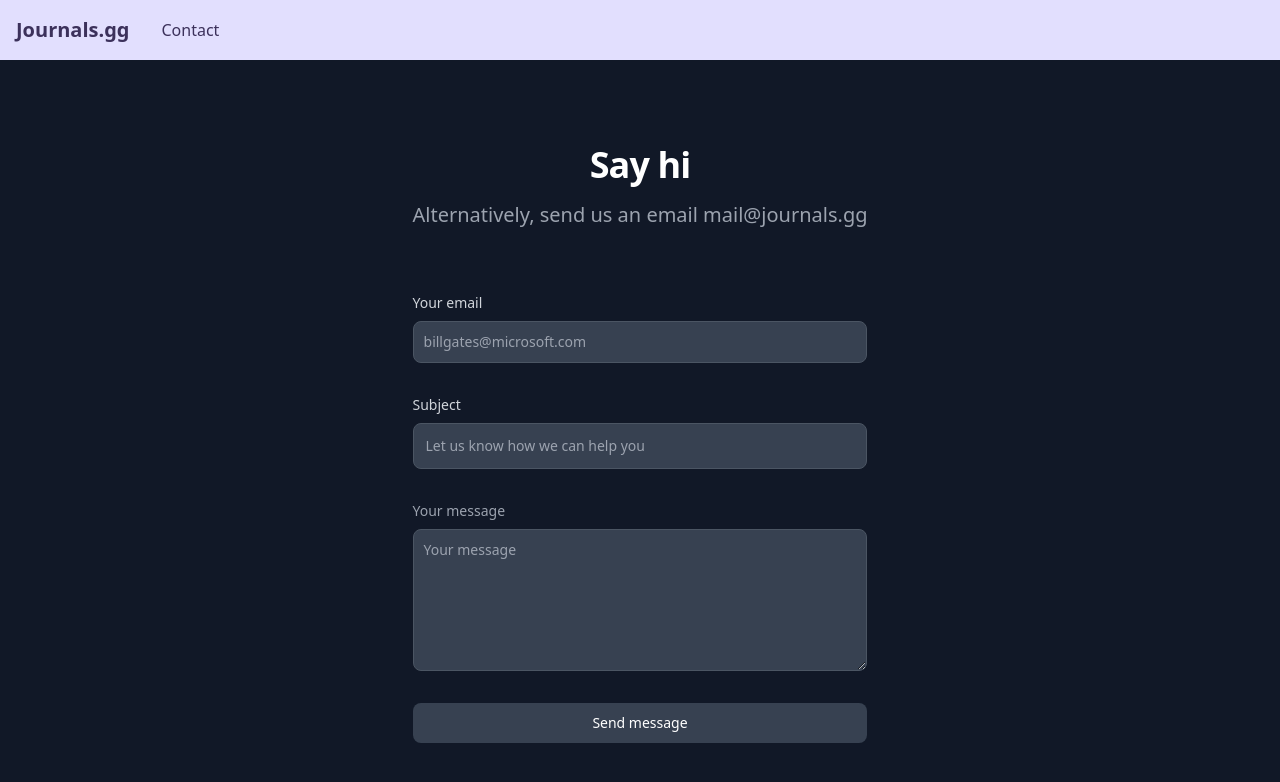
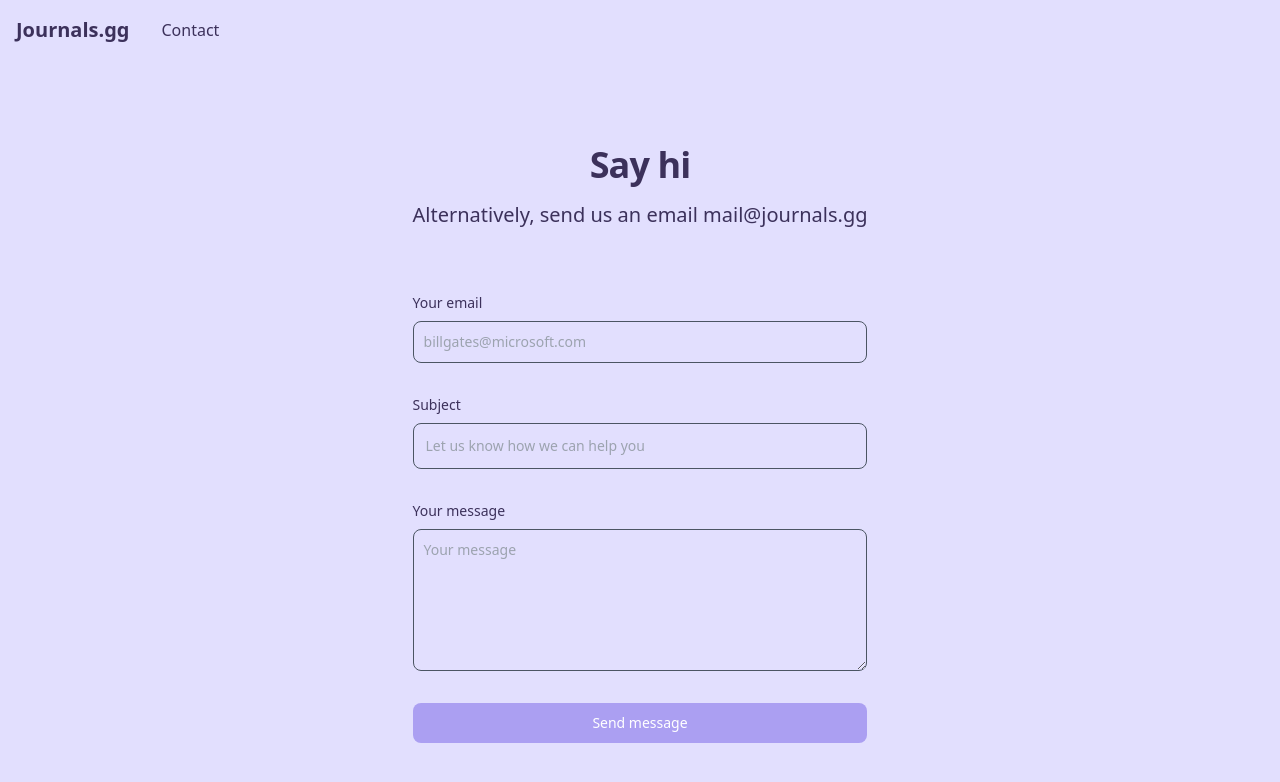
Before and after one commit to edwardfgt/journals-website-2024, a React (Vite) app: page /contact in a window 1280 px wide. Shown: the top 782 px of the page. Built offline with nearby package versions, Linux system fonts and the light colour scheme.

Commit message:
Change colours on contact page

```diff
--- a/src/components/ContactForm.tsx
+++ b/src/components/ContactForm.tsx
@@ -34,19 +34,19 @@ function ContactForm() {
     };
 
     return (
-        <section className="min-h-screen bg-gray-900 flex flex-col items-center justify-center">
+        <section className="min-h-screen bg-background flex flex-col items-center justify-center">
             <div className="px-4 mx-auto max-w-2xl">
-                <h2 className="mb-4 text-4xl tracking-tight font-extrabold text-center text-white">
+                <h2 className="mb-4 text-4xl tracking-tight font-extrabold text-center text-text">
                     Say hi
                 </h2>
-                <p className="mb-8 lg:mb-16 font-light text-center text-gray-400 sm:text-xl">
+                <p className="mb-8 lg:mb-16 font-light text-center text-text sm:text-xl">
                     Alternatively, send us an email mail@journals.gg
                 </p>
                 <form onSubmit={onSubmit} className="space-y-8">
                     <div>
                         <label
                             htmlFor="email"
-                            className="block mb-2 text-sm font-medium text-gray-300"
+                            className="block mb-2 text-sm font-medium text-text"
                         >
                             Your email
                         </label>
@@ -54,14 +54,14 @@ function ContactForm() {
                             type="email"
                             name="email"
                             required
-                            className="border text-sm rounded-lg focus:ring-primary-500 focus:border-primary-500 block w-full p-2.5 bg-gray-700 border-gray-600 placeholder-gray-400 text-white shadow-sm-light"
+                            className="border text-sm rounded-lg focus:ring-primary-500 focus:border-primary-500 block w-full p-2.5 bg-background border-gray-600 placeholder-gray-400 text-text shadow-sm-light"
                             placeholder="billgates@microsoft.com"
                         />
                     </div>
                     <div>
                         <label
                             htmlFor="subject"
-                            className="block mb-2 text-sm font-medium text-gray-300"
+                            className="block mb-2 text-sm font-medium text-text"
                         >
                             Subject
                         </label>
@@ -69,14 +69,14 @@ function ContactForm() {
                             type="text"
                             name="name"
                             required
-                            className="block p-3 w-full text-sm rounded-lg border focus:ring-primary-500 focus:border-primary-500 bg-gray-700 border-gray-600 placeholder-gray-400 text-white shadow-sm-light"
+                            className="block p-3 w-full text-sm rounded-lg border focus:ring-primary-500 focus:border-primary-500 bg-background border-gray-600 placeholder-gray-400 text-text shadow-sm-light"
                             placeholder="Let us know how we can help you"
                         />
                     </div>
                     <div className="sm:col-span-2">
                         <label
                             htmlFor="message"
-                            className="block mb-2 text-sm font-medium text-gray-400"
+                            className="block mb-2 text-sm font-medium text-text"
                         >
                             Your message
                         </label>
@@ -84,11 +84,11 @@ function ContactForm() {
                             name="message"
                             rows={6}
                             required
-                            className="block p-2.5 w-full text-sm rounded-lg border border-gray-600 focus:ring-primary-500 focus:border-primary-500 bg-gray-700 placeholder-gray-400 text-white shadow-sm-light"
+                            className="block p-2.5 w-full text-sm rounded-lg border border-gray-600 focus:ring-primary-500 focus:border-primary-500 bg-background placeholder-gray-400 text-text shadow-sm-light"
                             placeholder="Your message"
                         ></textarea>
                     </div>
-                    <button type="submit" className="w-full text-white bg-primary-600 hover:bg-primary-700 focus:ring-4 focus:outline-none focus:ring-primary-800 font-medium rounded-lg text-sm px-5 py-2.5 text-center bg-gray-700 border-gray-600 placeholder-gray-400 shadow-sm-light">
+                    <button type="submit" className="w-full text-white bg-highlight hover:bg-primary-700 focus:ring-4 focus:outline-none focus:ring-primary-800 font-medium rounded-lg text-sm px-5 py-2.5 text-center bg-gray-700 border-gray-600 placeholder-gray-400 shadow-sm-light">
                         Send message
                     </button>
                     <span className="block mt-4 text-center text-white">{result}</span>
```
